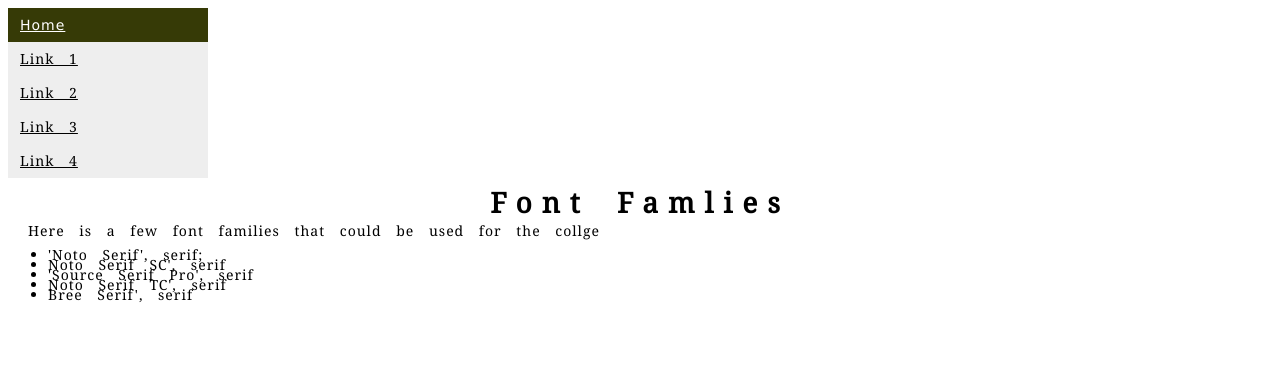
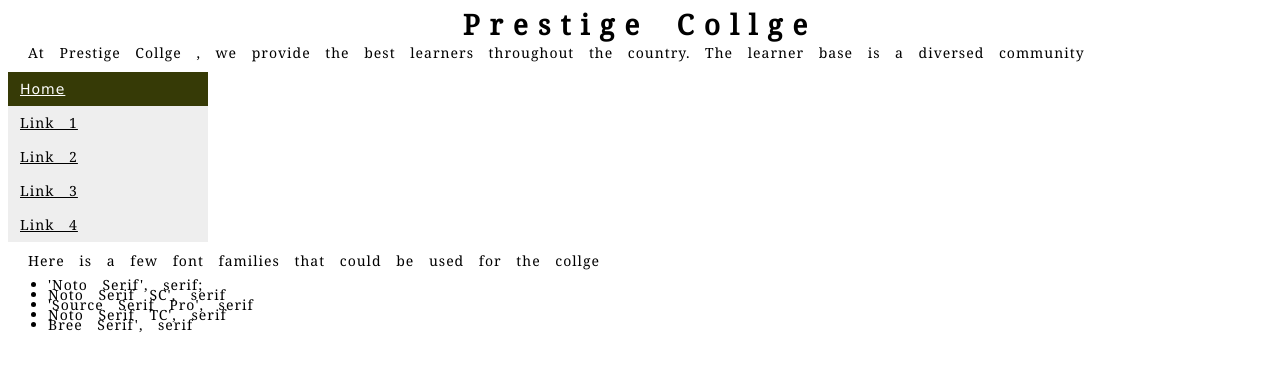
Before and after one commit to Nurbrock7/css_challenges, a plain HTML site: page Challenge_2/index.html in a window 1280 px wide. Drawn offline with Linux system fonts and the light colour scheme.

Commit message:
update css_challenges

```diff
--- a/Challenge_2/index.html
+++ b/Challenge_2/index.html
@@ -11,15 +11,17 @@
 </head>
 <body>
 
-    <div class="vertical-menu">
+  <h1 class="Heading_1">Prestige Collge</h1>
+
+
+    <p>At Prestige Collge , we provide the best learners throughout the country. The learner base is a diversed community</p>
+      <div class="vertical-menu">
         <a href="#" class="active">Home</a>
         <a href="#">Link 1</a>
         <a href="#">Link 2</a>
         <a href="#">Link 3</a>
         <a href="#">Link 4</a>
       </div>
-
-      <h1 class="Heading_1">Font Famlies</h1>
 
       <section>
         <p>Here is a few font families that could be used for the collge</p>
```
